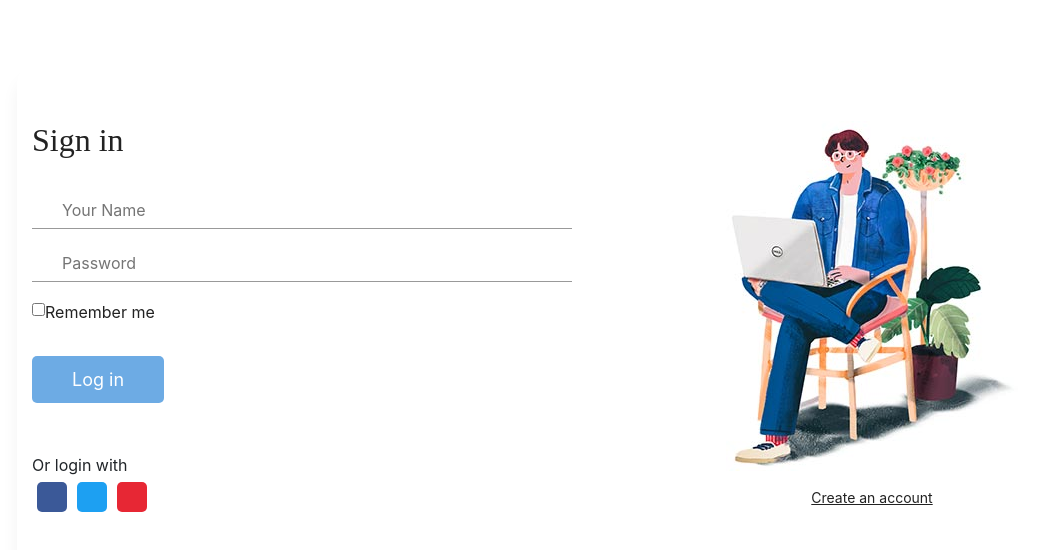
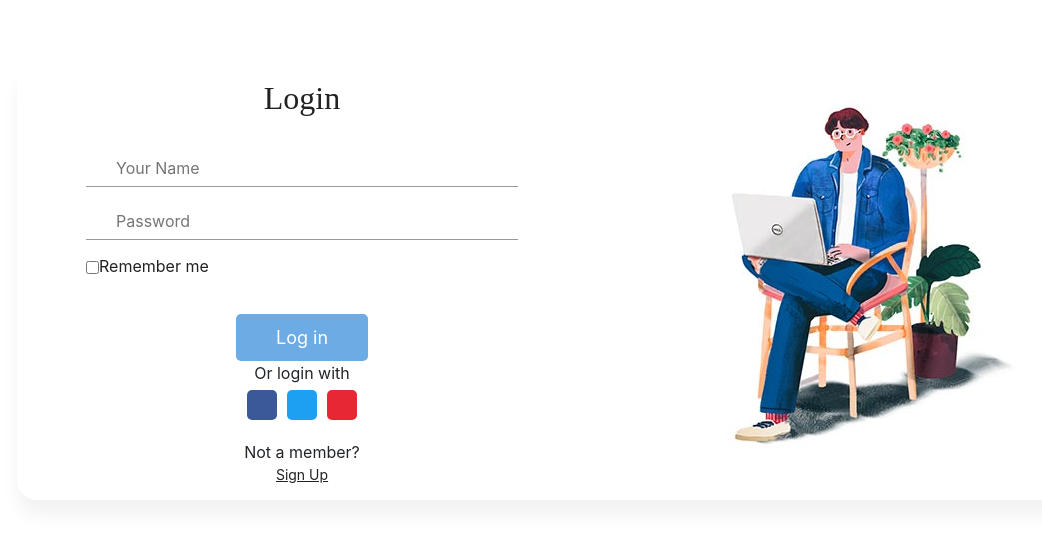
Before and after one commit to Mykola15/Unity, a React (Create React App) app: page /login in a window 1280 px wide. Shown: the top 550 px of the page, without its empty margins (53-1095 px from the left). Built offline with nearby package versions, Linux system fonts and the light colour scheme.

Commit message:
redesign page

```diff
--- a/src/components/Login/Login.scss
+++ b/src/components/Login/Login.scss
@@ -1,9 +1,13 @@
 .signin-form {
-    padding: 5% 5% 5% 5%;
+    text-align:center;
+    padding: 15px 15px 15px 15px
 }
 
 .signin-image {
-    padding: 5% 5% 5% 5%;
+    display: flex;
+    align-items: center;
+    justify-content:center;
+    padding: 15px 15px 15px;
 }
 
 .form-title {
@@ -22,7 +26,7 @@ figure {
     border-bottom: none;
     width: auto;
     padding: 10px 40px;
-    margin-top: 15px;
+    margin-top: 40px;
     border-radius: 5px;
     cursor: pointer;
     &:hover {
@@ -80,16 +84,19 @@ body {
 
 .form-group {
     position: relative;
-    margin-bottom: 25px;
     overflow: hidden;
     &:last-child {
         margin-bottom: 0px;
     }
 }
 
+.remmeber {
+    text-align:left;
+    padding-left:left;
+}
+
 input {
-    width: 100%;
-    display: block;
+    width: 80%;
     border: none;
     border-bottom: 1px solid #999;
     padding: 6px 30px;
@@ -102,32 +109,39 @@ input {
 }
 
 .agree-term {
-    display: inline-block;
+    text-align:left;
     width: auto;
+    margin-left: 10%;
+}
+
+.name, .pass{
+    left: 12%;
 }
 
 label {
     position: absolute;
-    left: 0;
+
     top: 50%;
     color: #222;
     transform: translateY(-50%);
 }
 .label-agree-term {
     position: relative;
-    top: 14px;
+    top: 10px;
 }
 
-.social-login {
-    margin-top: 50px;
+.login-label {
+    display: inline-block;
+    padding-top: 15px;
 }
+
 .social-label {
     display: inline-block;
-    margin-right: 15px;
 }
 .socials {
+    justify-content:center;
+    align-items:center;
     list-style-type: none;
-    padding-inline-start: 40px;
     margin: 0;
     padding: 0;
     display:flex;
--- a/src/components/Login/Login.tsx
+++ b/src/components/Login/Login.tsx
@@ -7,19 +7,19 @@ function Login() {
      <div className="container">
         <div className="signin-content row">
             <div className="signin-form col-md-6 col-xs-12">
-                <h2 className="form-title">Sign in</h2>
+                <h2 className="form-title">Login</h2>
                 <form method="POST" className="register-form" id="login-form">
                     <div className="form-group">
-                        <label><i className="zmdi zmdi-account material-icons-name"></i></label>
+                        <label className="name"><i className="zmdi zmdi-account material-icons-name"></i></label>
                         <input type="text" id="your_name" placeholder="Your Name"/>
                     </div>
                     <div className="form-group">
-                        <label><i className="zmdi zmdi-lock"></i></label>
+                        <label className="pass"><i className="zmdi zmdi-lock"></i></label>
                         <input type="password" id="your_pass" placeholder="Password"/>
                     </div>
-                    <div className="form-group">
+                    <div className="form-group  remmeber">
                         <input type="checkbox" id="remember-me" className="agree-term" />
-                        <label className="label-agree-term"><span><span></span></span>Remember me</label>
+                        <label className="label-agree-term">Remember me</label>
                     </div>
                     <div className="form-group form-button">
                         <input type="submit" id="signin" className="form-submit" value="Log in"/>
@@ -33,10 +33,10 @@ function Login() {
                         <li><a href="#"><i className="display-flex-center zmdi zmdi-google"></i></a></li>
                     </ul>
                 </div>
+                <span className="login-label">Not a member?</span><a href="#" className="signin-image-link">Sign Up</a>
             </div>
             <div className="signin-image col-md-6 col-xs-12">
                 <figure><img src={photo} alt="sing in image"/></figure>
-                <a href="#" className="signin-image-link">Create an account</a>
             </div>
         </div>
     </div>);
```
